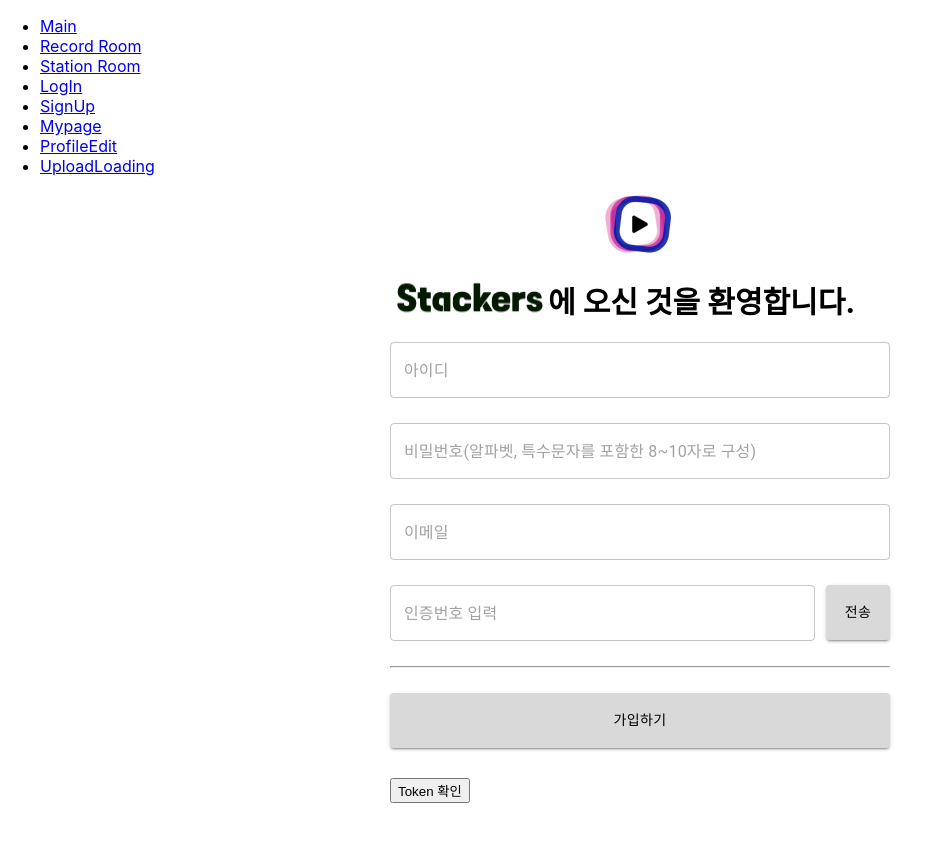
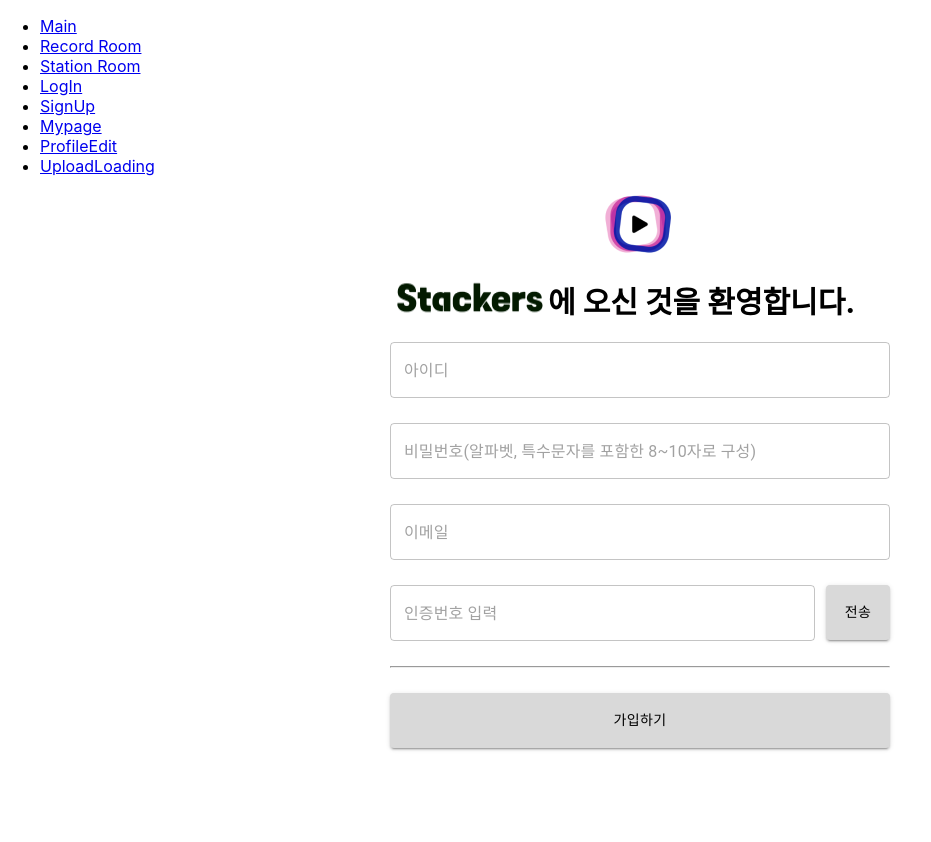
Before and after one commit to yeojinj/stackers, a React (Create React App) app in the folder frontend/: page /SignUp in a window 1280 px wide. Shown: the top 842 px of the page, without its empty margins (0-931 px from the left). Built offline with nearby package versions, Linux system fonts and the light colour scheme; the HTML template or start-up script is replaced by a standard one.

Commit message:
Design: 계정관련 디자인 세부 수정

```diff
--- a/frontend/src/App.js
+++ b/frontend/src/App.js
@@ -14,6 +14,7 @@ function App() {
   const total = useSelector((state) => {
     return state.user
   })
+  // console.log(localStorage.getItem('refreshToken'))
   const dispatch = useDispatch()
   useEffect(() => {
     // console.log(isLogged)
--- a/frontend/src/pages/sign_folder/LogIn/LogIn.js
+++ b/frontend/src/pages/sign_folder/LogIn/LogIn.js
@@ -168,15 +168,9 @@ function LogIn({ setModalOpen }) {
           </div>
           <div className="div-LogIn-footer">
             <p style={{ margin: '0 20px 0 0 ' }}>계정이 없으신가요?</p>
-            <a
-              href="/LogIn"
-              onClick={(event) => {
-                event.preventDefault()
-              }}
-              className="move-to-SignUp"
-            >
+            <Link to="/SignUp" className="move-to-SignUp">
               회원가입
-            </a>
+            </Link>
           </div>
         </form>
       </div>
--- a/frontend/src/pages/sign_folder/SignUp/SignUp.js
+++ b/frontend/src/pages/sign_folder/SignUp/SignUp.js
@@ -132,26 +132,6 @@ function SignUp() {
             가입하기
           </Button>
         </form>
-        <button
-          onClick={() => {
-            console.log(localStorage.accessToken)
-            axios({
-              method: 'GET',
-              url: '/api/v1/user',
-              headers: {
-                Authorization: localStorage.accessToken
-              }
-            })
-              .then((response) => {
-                console.log(response)
-              })
-              .catch((error) => {
-                console.log(error.response)
-              })
-          }}
-        >
-          Token 확인
-        </button>
       </div>
     </div>
   )
--- a/frontend/src/store.js
+++ b/frontend/src/store.js
@@ -30,6 +30,8 @@ const userSlice = createSlice({
       state.email = ''
       state.imgPath = ''
       state.bio = ''
+      localStorage.removeItem('accessToken')
+      localStorage.removeItem('refreshToken')
     }
   }
 })
```
